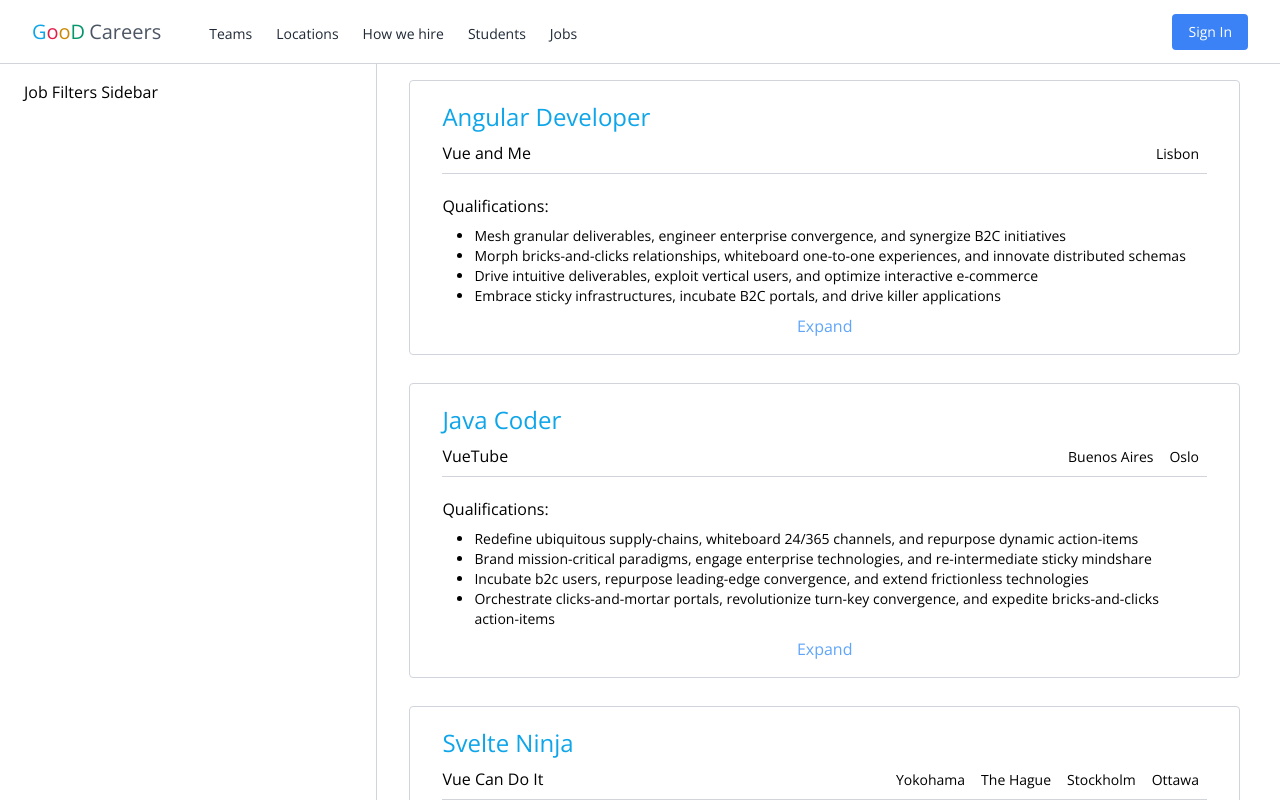
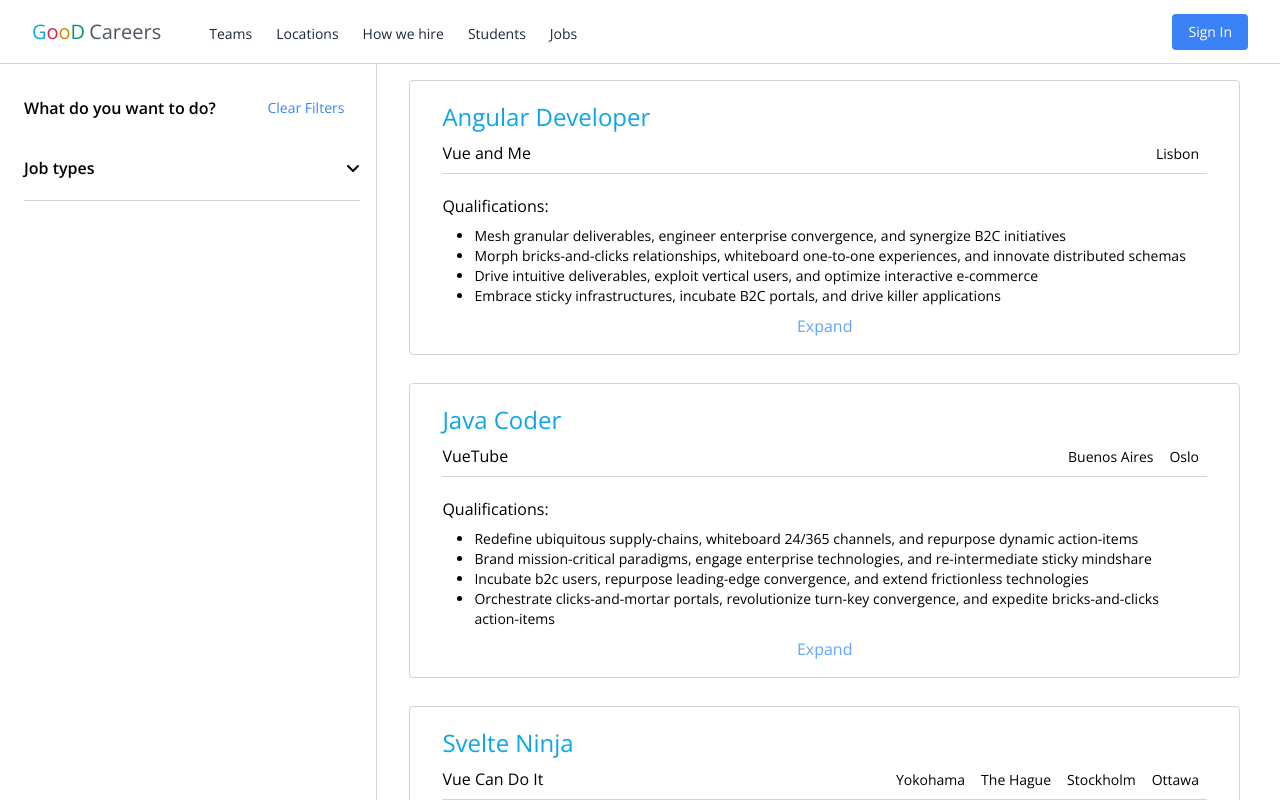
Before and after one commit to TanyaKulikovskaya/Google-Careers-Clone, a Vue app: page /job/results in a window 1280 px wide. Shown: the top 800 px of the page. Built offline with nearby package versions, Linux system fonts and the light colour scheme; data requests are answered from the project's data file.

Commit message:
pinia stores

```diff
--- a/package.json
+++ b/package.json
@@ -18,6 +18,7 @@
     "axios": "^1.2.4",
     "core-js": "^3.8.3",
     "json-server": "^0.17.1",
+    "pinia": "^2.0.33",
     "postcss": "^8",
     "tailwindcss": "^3",
     "vue": "^3.2.13",
--- a/src/components/JobResults/JobFiltersSidebar.vue
+++ b/src/components/JobResults/JobFiltersSidebar.vue
@@ -2,12 +2,30 @@
   <div
     class="flex w-96 flex-col border-r border-solid border-gray-300 bg-white p-4"
   >
-    Job Filters Sidebar
+    <section class="pb-5">
+      <div class="flex flex-row justify-between">
+        <h3 class="my-4 text-base font-semibold">What do you want to do?</h3>
+        <div class="flex items-center text-sm">
+          <action-button text="Clear Filters" type="secondary" />
+        </div>
+      </div>
+
+      <collapsible-accordion header="Job types">
+        <p>Placeholder for now</p>
+      </collapsible-accordion>
+    </section>
   </div>
 </template>
 
 <script>
+import ActionButton from '@/components/Shared/ActionButton.vue'
+import CollapsibleAccordion from '@/components/Shared/CollapsibleAccordion.vue'
+
 export default {
   name: 'JobFiltersSidebar',
+  components: {
+    ActionButton,
+    CollapsibleAccordion,
+  },
 }
 </script>
--- a/src/components/JobResults/JobListings.vue
+++ b/src/components/JobResults/JobListings.vue
@@ -24,7 +24,8 @@
 </template>
 
 <script>
-import axios from 'axios'
+import { mapState, mapActions } from 'pinia'
+import { useJobsStore } from '@/stores/jobs.js'
 import JobListing from '@/components/JobResults/JobListing.vue'
 
 export default {
@@ -32,12 +33,8 @@ export default {
   components: {
     JobListing,
   },
-  data() {
-    return {
-      jobs: [],
-    }
-  },
   computed: {
+    ...mapState(useJobsStore, ['jobs']),
     currentPage() {
       return Number.parseInt(this.$route.query.page || '1')
     },
@@ -58,13 +55,10 @@ export default {
     },
   },
   mounted() {
-    this.getData()
+    this.fetchJobs()
   },
   methods: {
-    async getData() {
-      const { data } = await axios.get('http://localhost:3000/jobs')
-      this.jobs = data
-    },
+    ...mapActions(useJobsStore, ['fetchJobs']),
   },
 }
 </script>
--- a/src/components/Navigation/TheNavigation.vue
+++ b/src/components/Navigation/TheNavigation.vue
@@ -71,6 +71,8 @@
 import ActionButton from '@/components/Shared/ActionButton.vue'
 import ProfileAvatar from '@/components/Navigation/ProfileAvatar.vue'
 import SubNavigation from '@/components/Navigation/SubNavigation.vue'
+import { mapState, mapActions } from 'pinia'
+import { useUserStore } from '@/stores/user.js'
 
 export default {
   name: 'TheNavigation',
@@ -88,14 +90,14 @@ export default {
         { text: 'Students', url: '/' },
         { text: 'Jobs', url: '/job/results' },
       ],
-      isLoggedIn: false,
       showMenu: false,
     }
   },
+  computed: {
+    ...mapState(useUserStore, ['isLoggedIn']),
+  },
   methods: {
-    loginUser() {
-      this.isLoggedIn = true
-    },
+    ...mapActions(useUserStore, ['loginUser']),
     toggleMenu() {
       this.showMenu = !this.showMenu
     },
--- /dev/null
+++ b/src/components/Shared/CollapsibleAccordion.vue
@@ -0,0 +1,46 @@
+<template>
+  <div class="border-b border-solid border-gray-300 py-5">
+    <div
+      class="flex cursor-pointer flex-wrap items-center justify-between"
+      role="button"
+      @click="open"
+    >
+      <h3 class="text-base font-semibold">{{ header }}</h3>
+
+      <font-awesome-icon :icon="caretIcon" />
+    </div>
+
+    <div v-if="isOpen" class="mt-5 w-full">
+      <slot>
+        <p>Whoops, somebody forgot to populate me!</p>
+      </slot>
+    </div>
+  </div>
+</template>
+
+<script>
+export default {
+  name: 'CollapsibleAccordion',
+  props: {
+    header: {
+      type: String,
+      required: true,
+    },
+  },
+  data() {
+    return {
+      isOpen: false,
+    }
+  },
+  computed: {
+    caretIcon() {
+      return this.isOpen ? ['fas', 'angle-up'] : ['fas', 'angle-down']
+    },
+  },
+  methods: {
+    open() {
+      this.isOpen = !this.isOpen
+    },
+  },
+}
+</script>
--- a/src/main.js
+++ b/src/main.js
@@ -1,16 +1,26 @@
 import { createApp } from 'vue'
+import { createPinia } from 'pinia'
 
 import { library } from '@fortawesome/fontawesome-svg-core'
 import { FontAwesomeIcon } from '@fortawesome/vue-fontawesome'
-import { faSearch } from '@fortawesome/free-solid-svg-icons'
+import {
+  faSearch,
+  faAngleDown,
+  faAngleUp,
+} from '@fortawesome/free-solid-svg-icons'
 
 import App from '@/App.vue'
 import '@/assets/tailwind.css'
 import router from '@/router'
 
 library.add(faSearch)
+library.add(faAngleDown)
+library.add(faAngleUp)
+
+const pinia = createPinia()
 
 createApp(App)
+  .use(pinia)
   .use(router)
   .component('font-awesome-icon', FontAwesomeIcon)
   .mount('#app')
--- /dev/null
+++ b/src/stores/jobs.js
@@ -0,0 +1,14 @@
+import axios from 'axios'
+import { defineStore } from 'pinia'
+
+export const useJobsStore = defineStore('jobs', {
+  state: () => ({
+    jobs: [],
+  }),
+  actions: {
+    async fetchJobs() {
+      const { data } = await axios.get('http://localhost:3000/jobs')
+      this.jobs = data
+    },
+  },
+})
--- /dev/null
+++ b/src/stores/user.js
@@ -0,0 +1,10 @@
+import { defineStore } from 'pinia'
+
+export const useUserStore = defineStore('user', {
+  state: () => ({ isLoggedIn: false }),
+  actions: {
+    loginUser() {
+      this.isLoggedIn = true
+    },
+  },
+})
```
Also changed, not shown: 1 other file (tests, documents, lock files or other folders).
